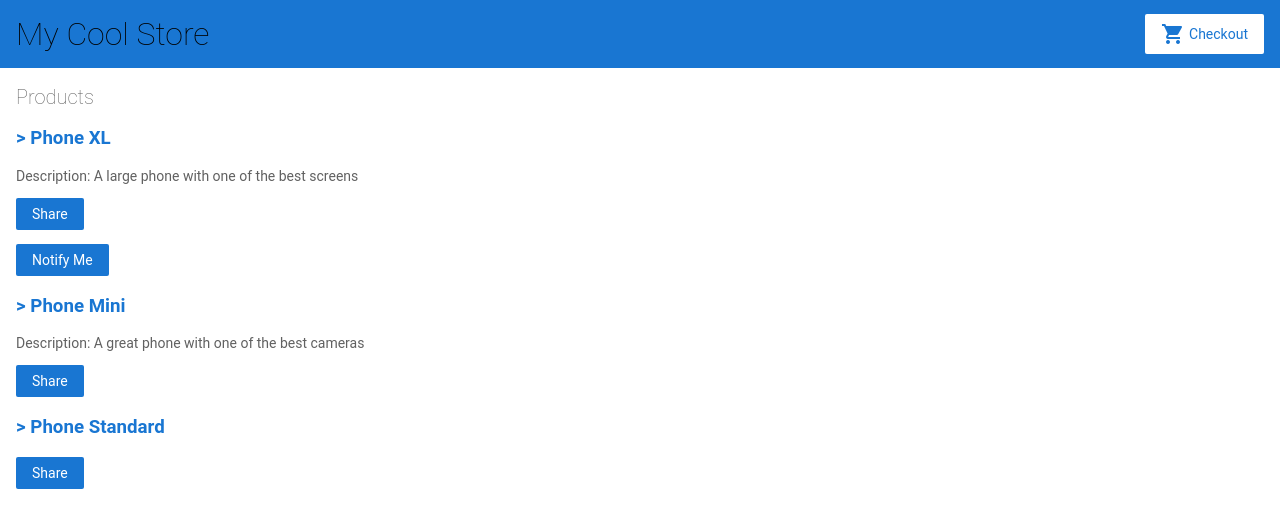
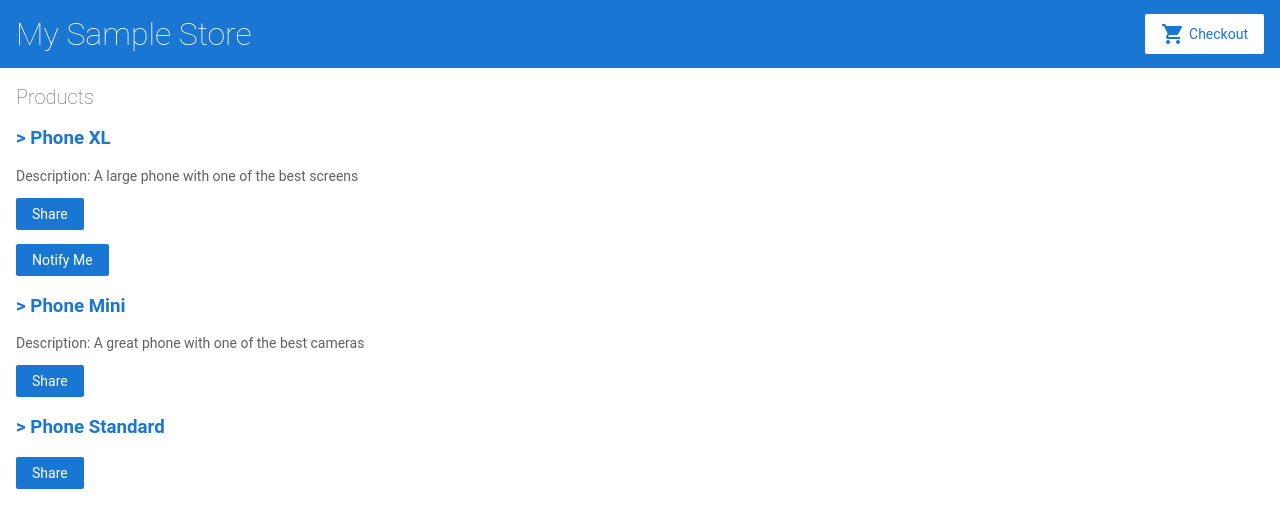
Before and after one commit to micloudon/angular-demo-mic, an Angular app: page / in a window 1280 px wide. Shown: the top 528 px of the page. Built offline with nearby package versions, Linux system fonts and the light colour scheme.

Commit message:
2 files modified

```diff
--- a/src/app/top-bar/top-bar.component.css
+++ b/src/app/top-bar/top-bar.component.css
@@ -6,6 +6,6 @@ Use of this source code is governed by an MIT-style license that
 can be found in the LICENSE file at https://angular.io/license
 */
 
-#title {
+/* #title {
   color: black;
-}
+} */
--- a/src/app/top-bar/top-bar.component.html
+++ b/src/app/top-bar/top-bar.component.html
@@ -1,5 +1,5 @@
 <a [routerLink]="['/']">
-  <h1 id="title">My Cool Store</h1>
+  <h1 id="title">My Sample Store</h1>
 </a>
 
 <a routerLink="/cart" class="button fancy-button">
```
